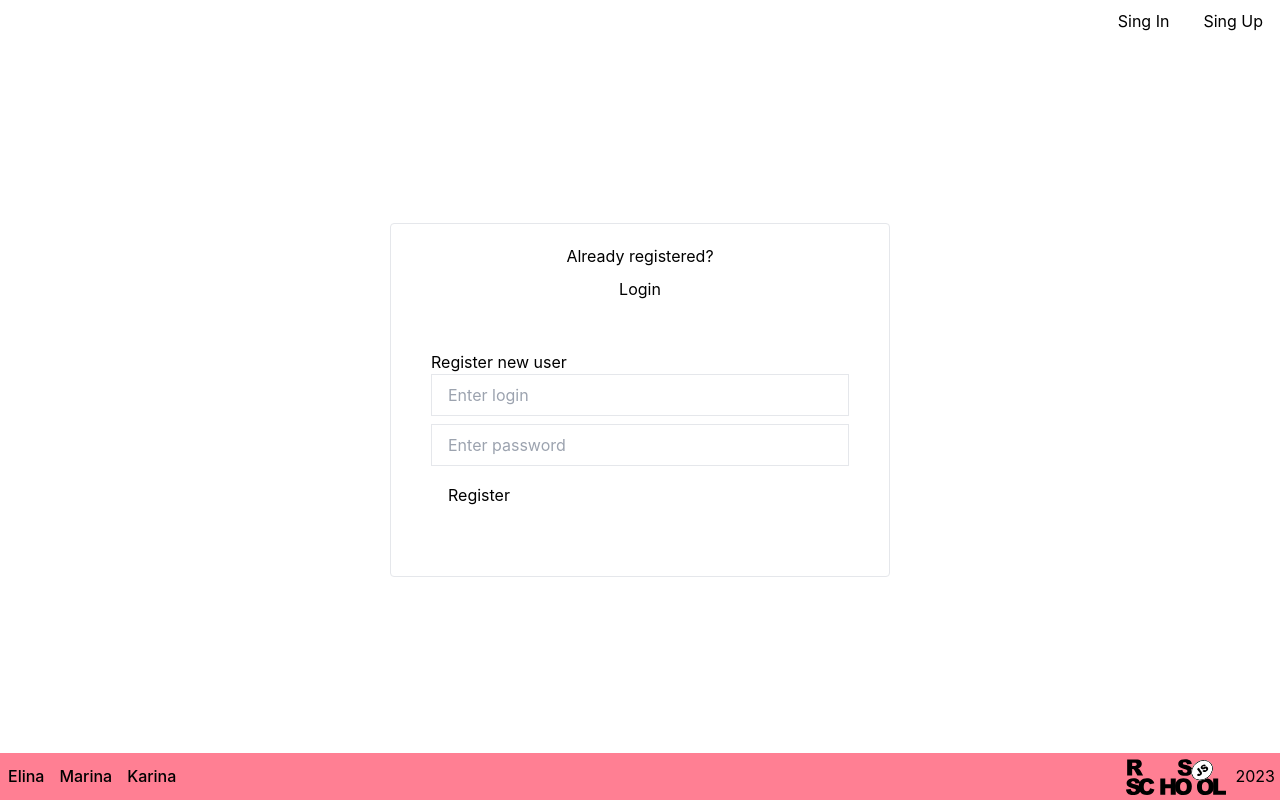
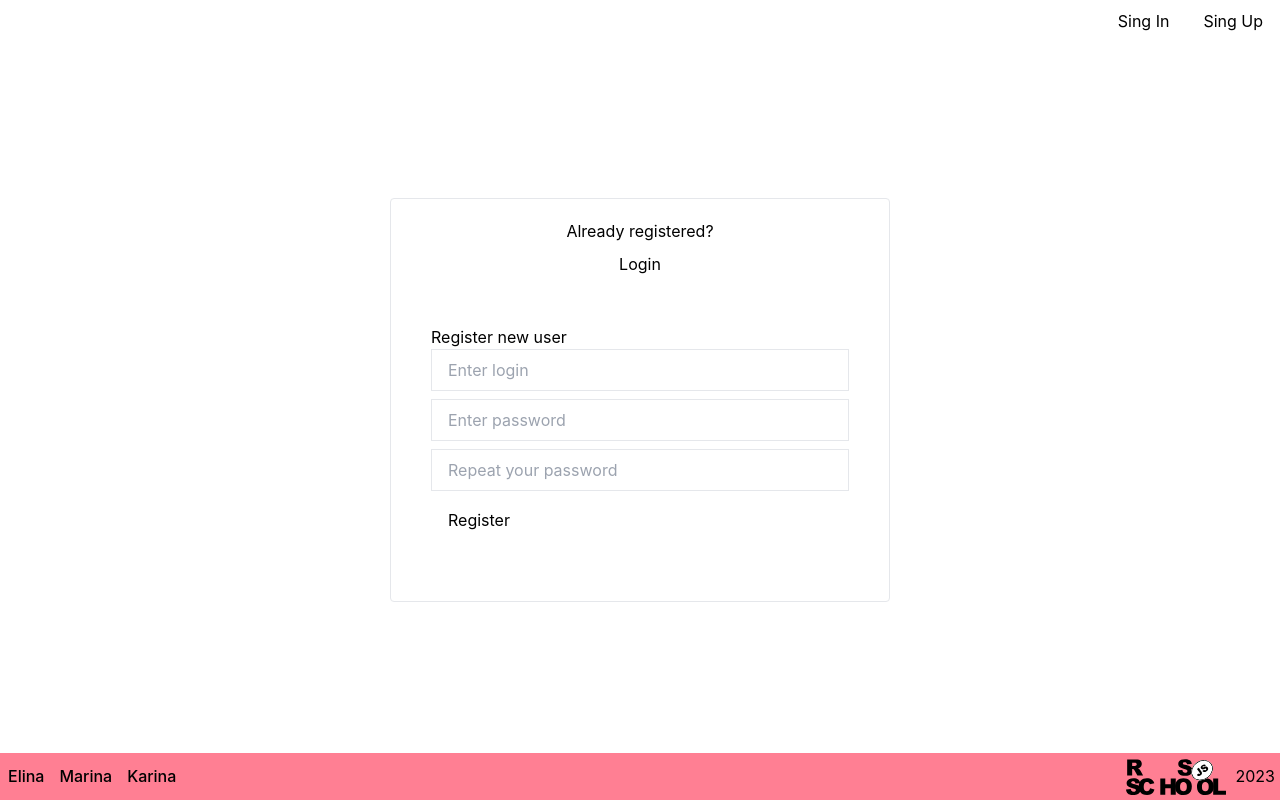
Before and after one commit to KarinaBertosh/graphiql-app, a React (Vite) app in the folder react-ts/: page /auth in a window 1280 px wide. Built offline with nearby package versions, Linux system fonts and the light colour scheme; no server answers.

Commit message:
feat: add validation

```diff
--- a/react-ts/package.json
+++ b/react-ts/package.json
@@ -25,6 +25,7 @@
     "eslint-plugin-react-hooks": "^4.6.0",
     "eslint-plugin-react-refresh": "^0.3.4",
     "postcss": "^8.4.23",
+    "react-hook-form": "^7.43.9",
     "react-router-dom": "^6.11.1",
     "sass": "^1.62.1",
     "tailwindcss": "^3.3.2",
--- a/react-ts/src/components/AuthComponents/AuthForm.tsx
+++ /dev/null
@@ -1,55 +0,0 @@
-import { useContext } from "react";
-import { UserLoginData } from "../../interfaces/databaseInterfaces";
-import { ErrorMessage } from "../ErrorMessage";
-import { AuthContext } from "../../context/AuthProvider";
-
-interface AuthFormProps {
-  submitHandler: (event: React.FormEvent) => void;
-  handleChange: ({
-    target: { value, id },
-  }: React.ChangeEvent<HTMLInputElement>) => void;
-  authData: UserLoginData;
-  error: string;
-}
-
-export const AuthForm = ({
-  submitHandler,
-  handleChange,
-  authData,
-  error,
-}: AuthFormProps) => {
-  const { ifLoginExist } = useContext(AuthContext);
-
-  return (
-    <form onSubmit={(e) => submitHandler(e)} className="p-5 my-5">
-      <h3>
-        {ifLoginExist && "Login with your email and password"}
-        {!ifLoginExist && "Register new user"}
-      </h3>
-      <input
-        type="email"
-        id="email"
-        className="border py-2 px-4 mb-2 w-full outline-0"
-        placeholder="Enter login"
-        value={authData.email}
-        onChange={handleChange}
-      />
-      <input
-        type="password"
-        id="password"
-        className="border py-2 px-4 mb-2 w-full outline-0"
-        placeholder="Enter password"
-        onChange={handleChange}
-      />
-      {error && <ErrorMessage error={error} />}
-
-      <button
-        className="py-2 px-4 border active:shadow-inner py-2 px-4 rounded hover:bg-slate-100"
-        type="submit"
-      >
-        {ifLoginExist && "Login"}
-        {!ifLoginExist && "Register"}
-      </button>
-    </form>
-  );
-};
--- /dev/null
+++ b/react-ts/src/components/AuthForm.tsx
@@ -0,0 +1,109 @@
+import { useContext } from "react";
+import { useForm, SubmitHandler } from "react-hook-form";
+import { UserLoginData } from "../interfaces/databaseInterfaces";
+import { ErrorMessage } from "./ErrorMessage";
+import { AuthContext } from "../context/AuthProvider";
+import { ILoginFormValues } from "../interfaces/componentsInterfaces";
+
+interface AuthFormProps {
+  submitHandler: SubmitHandler<ILoginFormValues>;
+  handleChange: ({
+    target: { value, id },
+  }: React.ChangeEvent<HTMLInputElement>) => void;
+  authData: UserLoginData;
+  error: string;
+}
+
+export const AuthForm = ({
+  submitHandler,
+  handleChange,
+  authData,
+  error,
+}: AuthFormProps) => {
+  const { ifLoginExist } = useContext(AuthContext);
+  const {
+    register,
+    handleSubmit,
+    watch,
+    formState: { errors },
+  } = useForm<ILoginFormValues>({
+    reValidateMode: "onSubmit",
+  });
+
+  return (
+    <form onSubmit={handleSubmit(submitHandler)} className="p-5 my-5">
+      <h3>
+        {ifLoginExist && "Login with your email and password"}
+        {!ifLoginExist && "Register new user"}
+      </h3>
+      <input
+        type="email"
+        id="email"
+        className="border py-2 px-4 mb-2 w-full outline-0"
+        placeholder="Enter login"
+        {...register("login", {
+          required: "required",
+          pattern: {
+            value: /\S+@\S+\.\S+/,
+            message: "Entered value does not match email format",
+          },
+        })}
+        aria-invalid={errors.login ? "true" : "false"}
+        value={authData.email}
+        onChange={handleChange}
+      />
+      <input
+        type="password"
+        id="password"
+        className="border py-2 px-4 mb-2 w-full outline-0"
+        placeholder="Enter password"
+        {...register("password", {
+          required: "required",
+          minLength: {
+            value: 8,
+            message: "min length is 8",
+          },
+          maxLength: {
+            value: 12,
+            message: "max length is 12",
+          },
+        })}
+        aria-invalid={errors.password ? "true" : "false"}
+        onChange={handleChange}
+      />
+      {errors.password && (
+        <ErrorMessage error={String(errors.password.message)} />
+      )}
+      {!ifLoginExist && (
+        <input
+          type="password"
+          id="passwordRepeat"
+          className="border py-2 px-4 mb-2 w-full outline-0"
+          placeholder="Repeat your password"
+          {...register("passwordRepeat", {
+            required: "required",
+            validate: (val) => {
+              if (watch("password") != val) {
+                return "Your passwords do no match";
+              }
+            },
+          })}
+          aria-invalid={errors.passwordRepeat ? "true" : "false"}
+          onChange={handleChange}
+        />
+      )}
+      {errors.passwordRepeat && (
+        <ErrorMessage error={String(errors.passwordRepeat.message)} />
+      )}
+      {error && <ErrorMessage error={error} />}
+
+      <button
+        className="py-2 px-4 border active:shadow-inner py-2 px-4 rounded hover:bg-slate-100"
+        type="submit"
+      >
+        {ifLoginExist && "Login"}
+        {!ifLoginExist && "Register"}
+      </button>
+    </form>
+  );
+};
--- a/react-ts/src/components/Header.tsx
+++ b/react-ts/src/components/Header.tsx
@@ -4,7 +4,8 @@ import { Button } from "./Button";
 import { AuthContext } from "../context/AuthProvider";
 
 export const Header = () => {
-  const { isWelcomePage, setIsWelcomePage } = useContext(AuthContext);
+  const { isWelcomePage, setIsWelcomePage, setIfLoginExist } =
+    useContext(AuthContext);
   const router = useNavigate();
 
   const goToAuthPage = () => {
@@ -19,12 +20,27 @@ export const Header = () => {
 
   return isWelcomePage ? (
     <div className="header">
-      <Button buttonText={"Sing In"} buttonAction={goToAuthPage} />
-      <Button buttonText={"Sing Up"} buttonAction={goToAuthPage} />
+      <Button
+        buttonText={"Sing In"}
+        buttonAction={() => {
+          goToAuthPage();
+          setIfLoginExist(true);
+        }}
+      />
+      <Button
+        buttonText={"Sing Up"}
+        buttonAction={() => {
+          goToAuthPage();
+          setIfLoginExist(false);
+        }}
+      />
     </div>
   ) : (
     <div className="header">
-      <Button buttonText={"Back to welcome page"} buttonAction={goToWelcomePage} />
+      <Button
+        buttonText={"Back to welcome page"}
+        buttonAction={goToWelcomePage}
+      />
     </div>
   );
 };
--- a/react-ts/src/context/AuthProvider.tsx
+++ b/react-ts/src/context/AuthProvider.tsx
@@ -44,7 +44,7 @@ export const AuthContext = createContext<IUserAuth>({
   user: null,
   ifLoginExist: true,
   isWelcomePage: true,
-  setIsWelcomePage: () => {} ,
+  setIsWelcomePage: () => {},
 });
 
 export const AuthProvider = ({ children }: { children: React.ReactNode }) => {
@@ -55,9 +55,7 @@ export const AuthProvider = ({ children }: { children: React.ReactNode }) => {
   const setIsWelcomePage = (value: boolean) => {
     setIfWelcomePage(value);
   };
-  const setAuth = (value: boolean) => {
-    setIfAuth(value);
-  };
+
   const [user, setUser] = useState<User | null>(null);
   const [loading, setLoading] = useState(true);
   const auth = getAuth();
@@ -123,7 +121,6 @@ export const AuthProvider = ({ children }: { children: React.ReactNode }) => {
         logoutUser,
         ifLoginExist,
         setIfLoginExist,
-        setAuth,
         isWelcomePage,
         setIsWelcomePage,
       }}
--- a/react-ts/src/interfaces/componentsInterfaces.ts
+++ b/react-ts/src/interfaces/componentsInterfaces.ts
@@ -2,3 +2,9 @@ export interface ButtonProps {
   buttonText: string;
   buttonAction: () => void;
 }
+
+export interface ILoginFormValues {
+  login: string | undefined;
+  password: string | undefined;
+  passwordRepeat: string | undefined;
+}
--- a/react-ts/src/pages/AuthPage.tsx
+++ b/react-ts/src/pages/AuthPage.tsx
@@ -1,8 +1,10 @@
 import React, { useContext, useState } from "react";
+import { SubmitHandler } from "react-hook-form";
 import { AuthContext } from "../context/AuthProvider";
 import { UserLoginData } from "../interfaces/databaseInterfaces";
-import { AuthForm } from "../components/AuthComponents/AuthForm";
+import { AuthForm } from "../components/AuthForm";
 import { Button } from "../components/Button";
+import { ILoginFormValues } from "../interfaces/componentsInterfaces";
 
 export const AuthPage = () => {
   const [authData, setAuthData] = useState<UserLoginData>({
@@ -23,9 +25,8 @@ export const AuthPage = () => {
     });
   };
 
-  const submitHandler = (event: React.FormEvent) => {
+  const submitHandler: SubmitHandler<ILoginFormValues> = () => {
     setError("");
-    event.preventDefault();
     if (authData.email && authData.password) {
       const res = ifLoginExist ? loginUser(authData) : registerUser(authData);
       setError(res);
```
Also changed, not shown: 1 other file (tests, documents, lock files or other folders).
